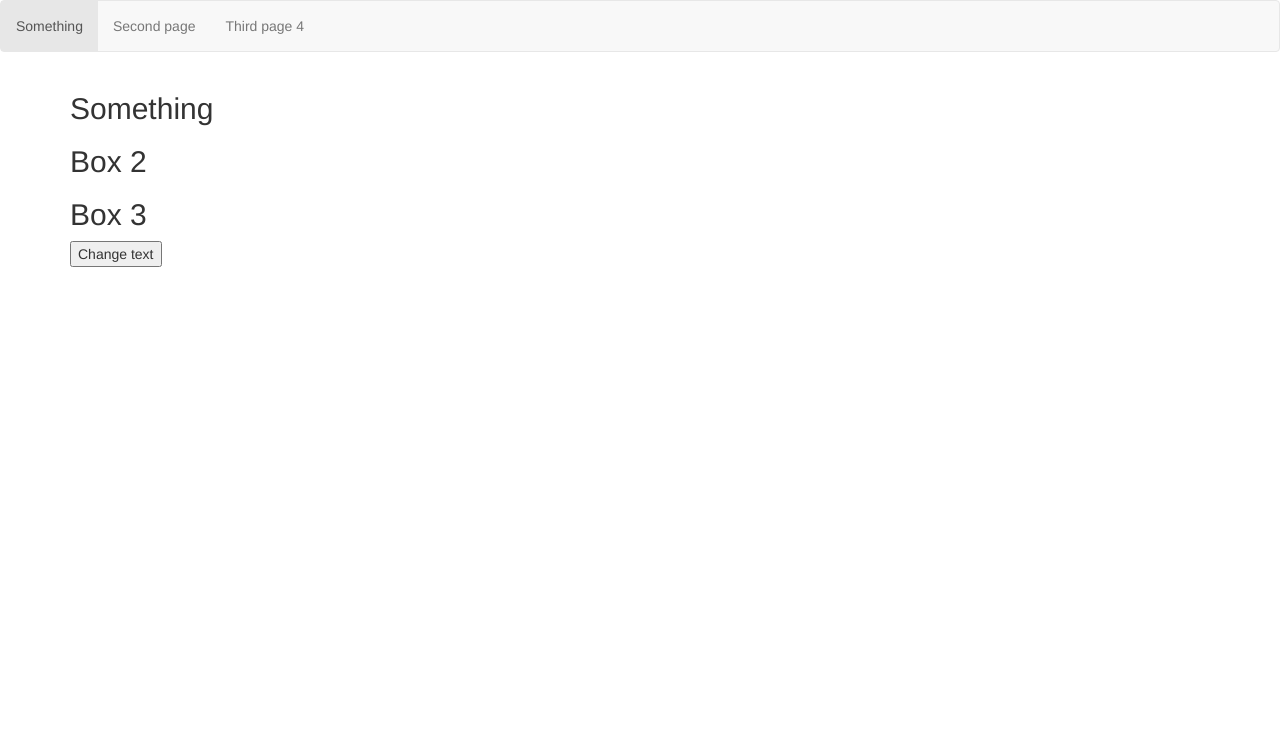
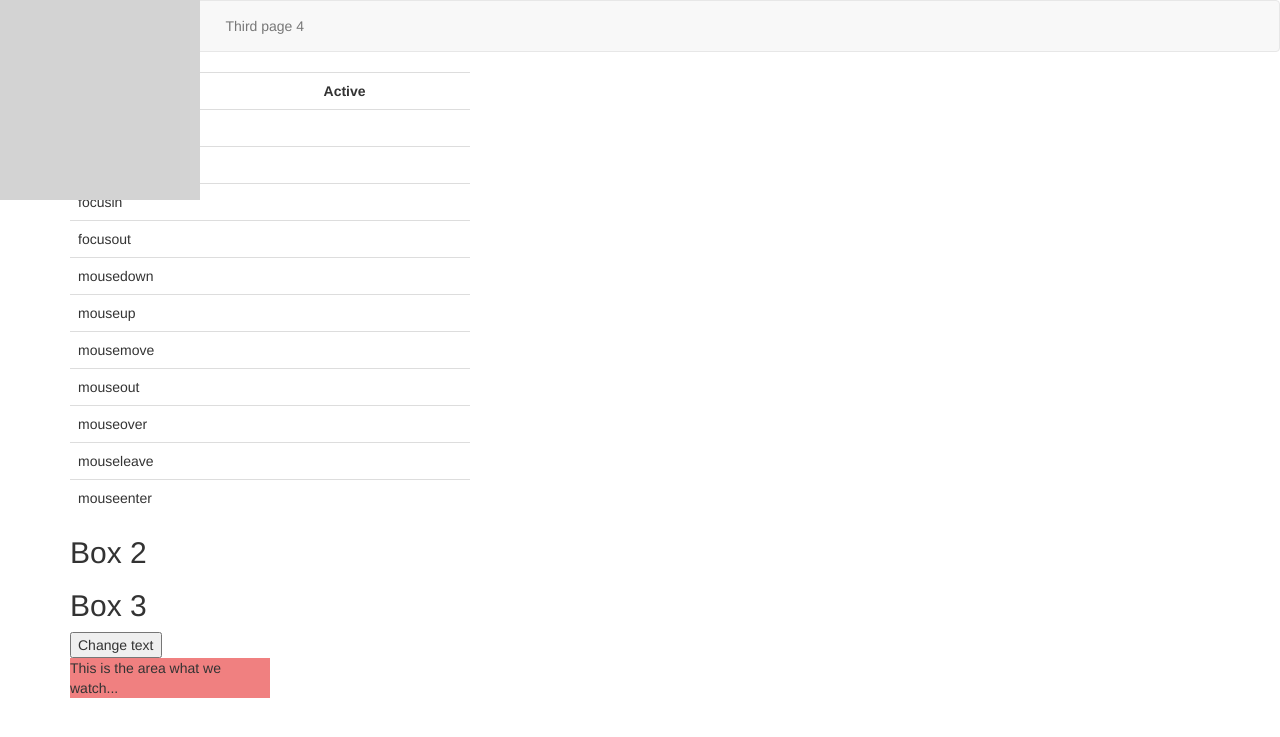
Before and after one commit to zoltan-nz/js_stuffs, a PHP site: page / in a window 1280 px wide. Shown: the top 737 px of the page. Run offline with PHP 8.4, Linux system fonts and the light colour scheme; some libraries are stand-ins or nearby versions.

Commit message:
mouse event test

```diff
--- a/try_jquery/application.js
+++ b/try_jquery/application.js
@@ -8,6 +8,25 @@
     });
   });
 
+  $(function() {
+    var initialize, logging, mouseevents;
+    $('#log').draggable();
+    logging = function(content) {
+      return $('#log').append(content);
+    };
+    initialize = function(insert) {
+      var row;
+      row = $("<tr><td>" + insert + "</td><td class='" + insert + "'></td></tr>");
+      row.appendTo('#box1 table');
+      return $('#area').on(insert, function() {
+        $('#box1').find("td").removeClass('green');
+        return $('#box1').find("." + insert).addClass('green');
+      });
+    };
+    mouseevents = ['click', 'dblclick', 'focusin', 'focusout', 'mousedown', 'mouseup', 'mousemove', 'mouseout', 'mouseover', 'mouseleave', 'mouseenter'];
+    return mouseevents.forEach(initialize);
+  });
+
 }).call(this);
 
 /*
--- a/try_jquery/index.html
+++ b/try_jquery/index.html
@@ -24,7 +24,12 @@
     </nav>
     <div class='container'>
       <div id='box1'>
-        <h2>Something</h2>
+        <table class='table'>
+          <tr>
+            <th>Event</th>
+            <th>Active</th>
+          </tr>
+        </table>
       </div>
       <div id='box2'>
         <h2>Box 2</h2>
@@ -32,7 +37,13 @@
       <div id='box3'>
         <h2>Box 3</h2>
         <button>Change text</button>
+        <div id='area'>
+          This is the area what we watch...
+        </div>
       </div>
+    </div>
+    <div class='container'>
+      <div class='modal show' id='log'></div>
     </div>
   </body>
 </html>
--- a/try_jquery/style.css
+++ b/try_jquery/style.css
@@ -1,2 +1,20 @@
 body {
   background: white; }
+
+#log {
+  right: 200px;
+  max-height: 200px;
+  width: 200px;
+  background: lightgrey;
+  overflow: scroll; }
+
+#area {
+  background: lightcoral;
+  max-height: 50px;
+  max-width: 200px; }
+
+.green {
+  background: green; }
+
+#box1 > table {
+  width: 400px; }
--- a/try_jquery/style.sass
+++ b/try_jquery/style.sass
@@ -1,2 +1,20 @@
 body
   background: #ffffff
+
+#log
+  right: 200px
+  max-height: 200px
+  width: 200px
+  background: lightgray
+  overflow: scroll
+
+#area
+  background: lightcoral
+  max-height: 50px
+  max-width: 200px
+
+.green
+  background: green
+
+#box1 > table
+  width: 400px
```
Also changed, not shown: 3 other files.
